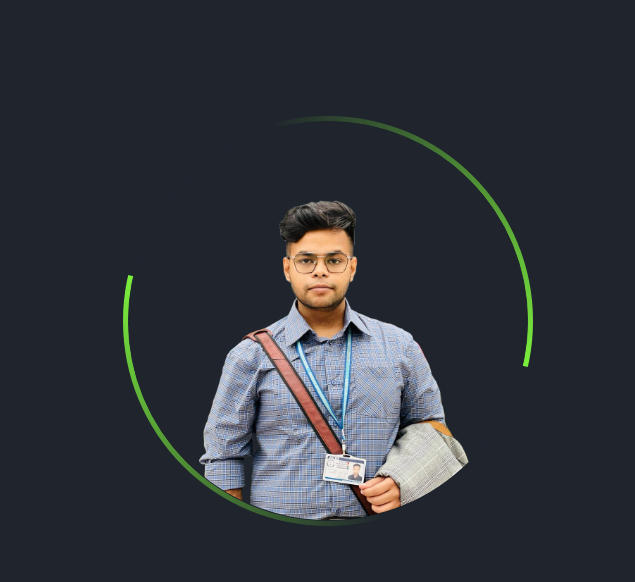
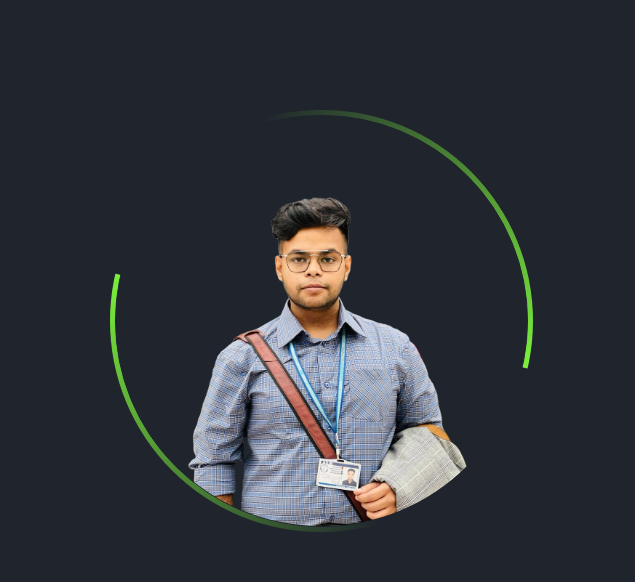
Before and after one commit to Rumon-Sarker/ZONAYED-HOSSAIN, a plain HTML site: page index.html in a window 1280 px wide. Shown: the part 109-691 px from the top of the page, 645-1280 px from the left. Drawn offline with nearby package versions, Linux system fonts and the light colour scheme.

Commit message:
update image

```diff
--- a/style.css
+++ b/style.css
@@ -249,8 +249,8 @@ a {
 
 .home-img .img-box {
     position: relative;
-    width: 32vw;
-    height: 32vw;
+    width: 33vw;
+    height: 33vw;
     border-radius: 50%;
     padding: 5px;
     display: flex;
```
